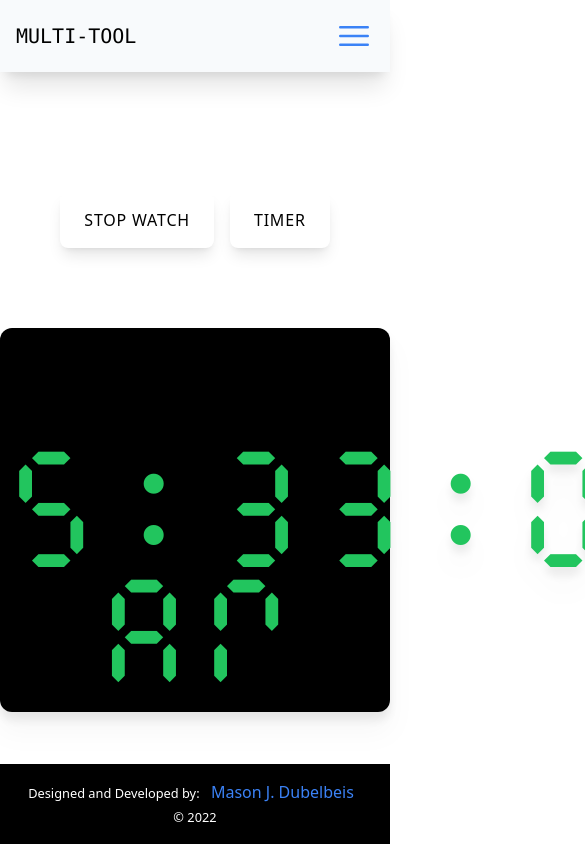
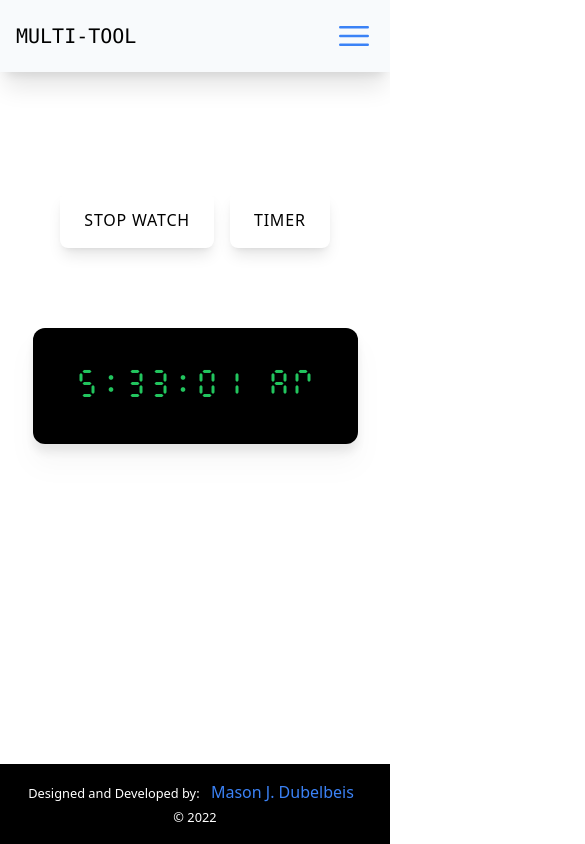
Before and after one commit to mdubelbeis/alarm-clock, a React (Vite) app: page /clock in a window 390 px wide. Shown: the top 844 px of the page, 585 px wide, since content can reach past the window. Built offline with nearby package versions, Linux system fonts and the light colour scheme.

Commit message:
fixed mobile styling

```diff
--- a/src/components/ui/Time.tsx
+++ b/src/components/ui/Time.tsx
@@ -10,7 +10,7 @@ const Time: React.FC = () => {
   });
 
   return (
-    <p className="font-digital text-9xl text-center w-full h-96 bg-black text-green-500 rounded-xl py-32 drop-shadow-xl">
+    <p className="font-digital text-3xl py-10 lg:text-9xl text-center w-10/12 lg:w-full lg:h-96 bg-black text-green-500 rounded-xl lg:py-32 drop-shadow-xl">
       {output}
     </p>
   );
```
